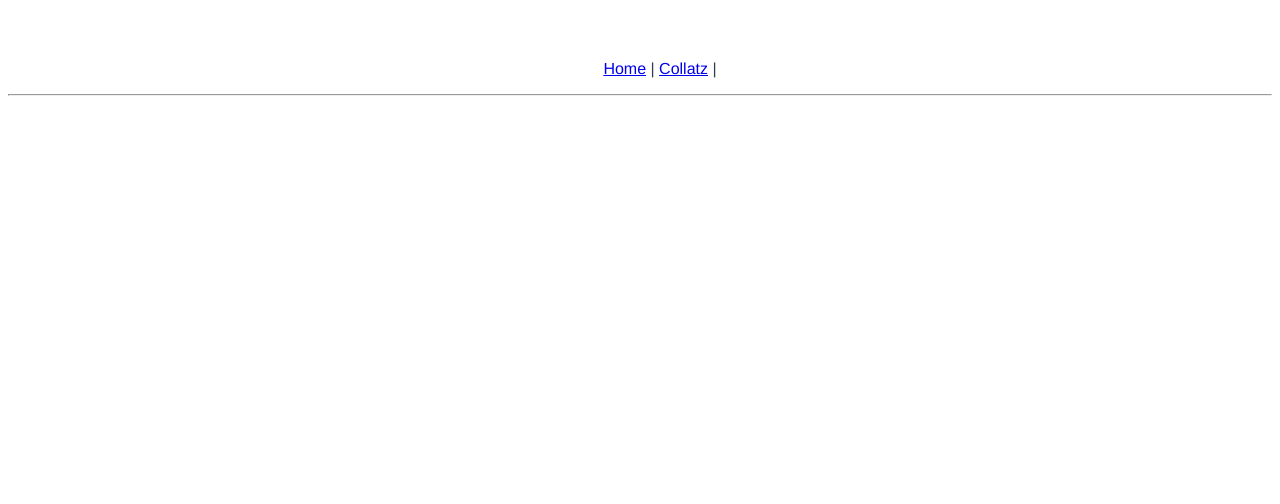
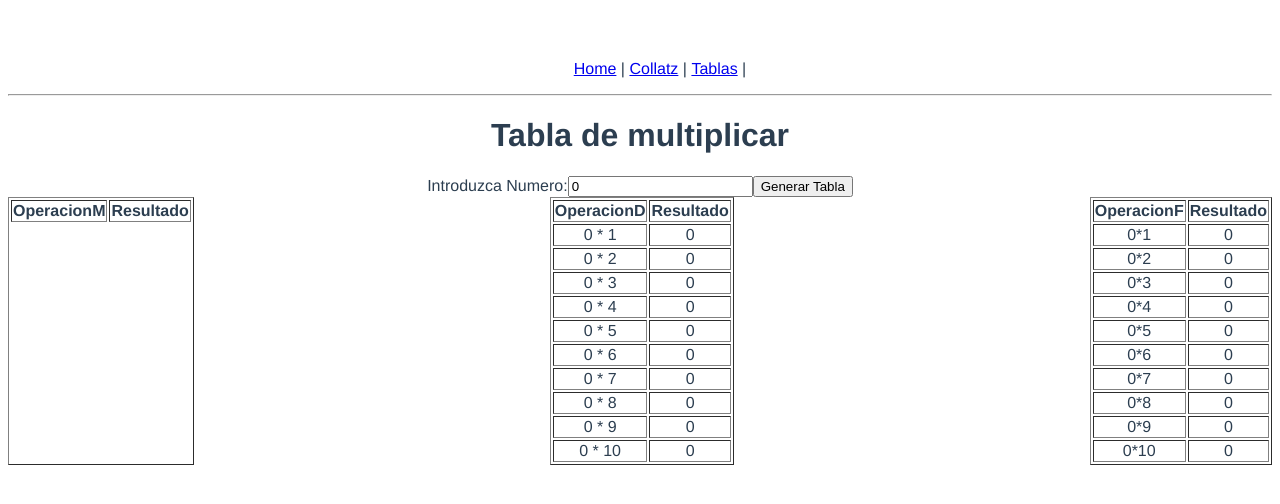
Before and after one commit to AlvaroCascoV/vuelunes, a Vue app: page /tablamultiplicar in a window 1280 px wide. Before the commit this address had no page. Shown: the top 504 px of the page. Built offline with nearby package versions, Linux system fonts and the light colour scheme.

Commit message:
Tablas de multiplicar 3 formas y fixes collatz

```diff
--- a/src/Router.js
+++ b/src/Router.js
@@ -1,10 +1,12 @@
 import { createRouter, createWebHistory } from "vue-router";
 import HomeComponent from "./components/HomeComponent.vue";
 import CollatzComponent from "./components/CollatzComponent.vue";
+import TablaMultiplicar from "./components/TablaMultiplicar.vue";
 
 const myRoutes = [
     { path: "/", component: HomeComponent },
-    { path: "/collatz", component: CollatzComponent }
+    { path: "/collatz", component: CollatzComponent },
+    { path: "/tablamultiplicar", component: TablaMultiplicar },
 ]
 
 const router = createRouter({
--- a/src/components/CollatzComponent.vue
+++ b/src/components/CollatzComponent.vue
@@ -1,23 +1,26 @@
 <template>
+	<div>
 		<h1>Collatz</h1>
-	<label>Introduzca Numero:</label>
+		<label>Introduzca número</label>
 		<input type="number" v-model="numero" />
-	<button v-on:click="generarCollatz">Generar Collatz</button>
+		<button @click="generarCollatz()">Generar Collatz</button>
 		<ul>
 			<li
-			v-for="num in numeroscollatz"
+				v-for="num in numerosCollatz"
 				:key="num"
 				v-html="$filters.evaluarNumero(num)"
 			></li>
 		</ul>
+	</div>
 </template>
+
 <script>
 	export default {
 		name: "CollatzComponent",
 		data() {
 			return {
 				numero: 0,
-				numeroscollatz: [],
+				numerosCollatz: [],
 			};
 		},
 		methods: {
@@ -36,9 +39,3 @@
 		},
 	};
 </script>
-
-<style>
-	ul li {
-		display: block;
-	}
-</style>
--- a/src/components/MenuComponent.vue
+++ b/src/components/MenuComponent.vue
@@ -6,6 +6,10 @@
 		</li>
 		<li>
 			<router-link to="/collatz">Collatz</router-link>
+			|
+		</li>
+		<li>
+			<router-link to="/tablamultiplicar">Tablas</router-link>
 			|
 		</li>
 	</ul>
--- /dev/null
+++ b/src/components/TablaMultiplicar.vue
@@ -0,0 +1,74 @@
+<template>
+	<h1>Tabla de multiplicar</h1>
+	<label>Introduzca Numero:</label>
+	<input type="number" v-model="numero" />
+	<button v-on:click="generarTabla()">Generar Tabla</button>
+	<div id="contenedor">
+		<table border="1" id="tablametodo">
+			<thead>
+				<tr>
+					<th>OperacionM</th>
+					<th>Resultado</th>
+				</tr>
+			</thead>
+			<tbody v-html="tabla"></tbody>
+		</table>
+		<table border="1" id="tabladirectivas">
+			<thead>
+				<tr>
+					<th>OperacionD</th>
+					<th>Resultado</th>
+				</tr>
+			</thead>
+			<tbody>
+				<tr v-for="i in 10" :key="i">
+					<td>{{ numero }} * {{ i }}</td>
+					<td>{{ numero * i }}</td>
+				</tr>
+			</tbody>
+		</table>
+		<table border="1" id="tablafilters">
+			<thead>
+				<tr>
+					<th>OperacionF</th>
+					<th>Resultado</th>
+				</tr>
+			</thead>
+			<tbody>
+				<tr v-for="i in 10" :key="i">
+					<td v-html="$filters.getOperacion(numero, i)"></td>
+					<td v-html="$filters.getResultado(numero, i)"></td>
+				</tr>
+			</tbody>
+		</table>
+	</div>
+</template>
+<script>
+	export default {
+		name: "TablaMultiplicar",
+		data() {
+			return {
+				numero: 0,
+				tabla: "",
+			};
+		},
+		methods: {
+			generarTabla() {
+				let tablaAux = "";
+				for (let i = 1; i <= 10; i++) {
+					let operacion = this.numero + " * " + i;
+					let resultado = this.numero * i;
+					tablaAux +=
+						"<tr><td>" + operacion + "</td><td>" + resultado + "</td></tr>";
+				}
+				this.tabla = tablaAux;
+			},
+		},
+	};
+</script>
+<style>
+	#contenedor {
+		display: flex;
+		justify-content: space-between;
+	}
+</style>
--- a/src/main.js
+++ b/src/main.js
@@ -11,7 +11,13 @@ app.config.globalProperties.$filters = {
         } else {
             return "<span style='color:red'>" + num + "</span>"
         }
-    }
+    },
+    getResultado(num, multi) {
+        return num * multi
+    },
+    getOperacion(num, multi) {
+        return num + "*" + multi
+    },
 }
 
 app.use(router).mount('#app')
```
Lines whose indentation alone changed are shown as unchanged.
